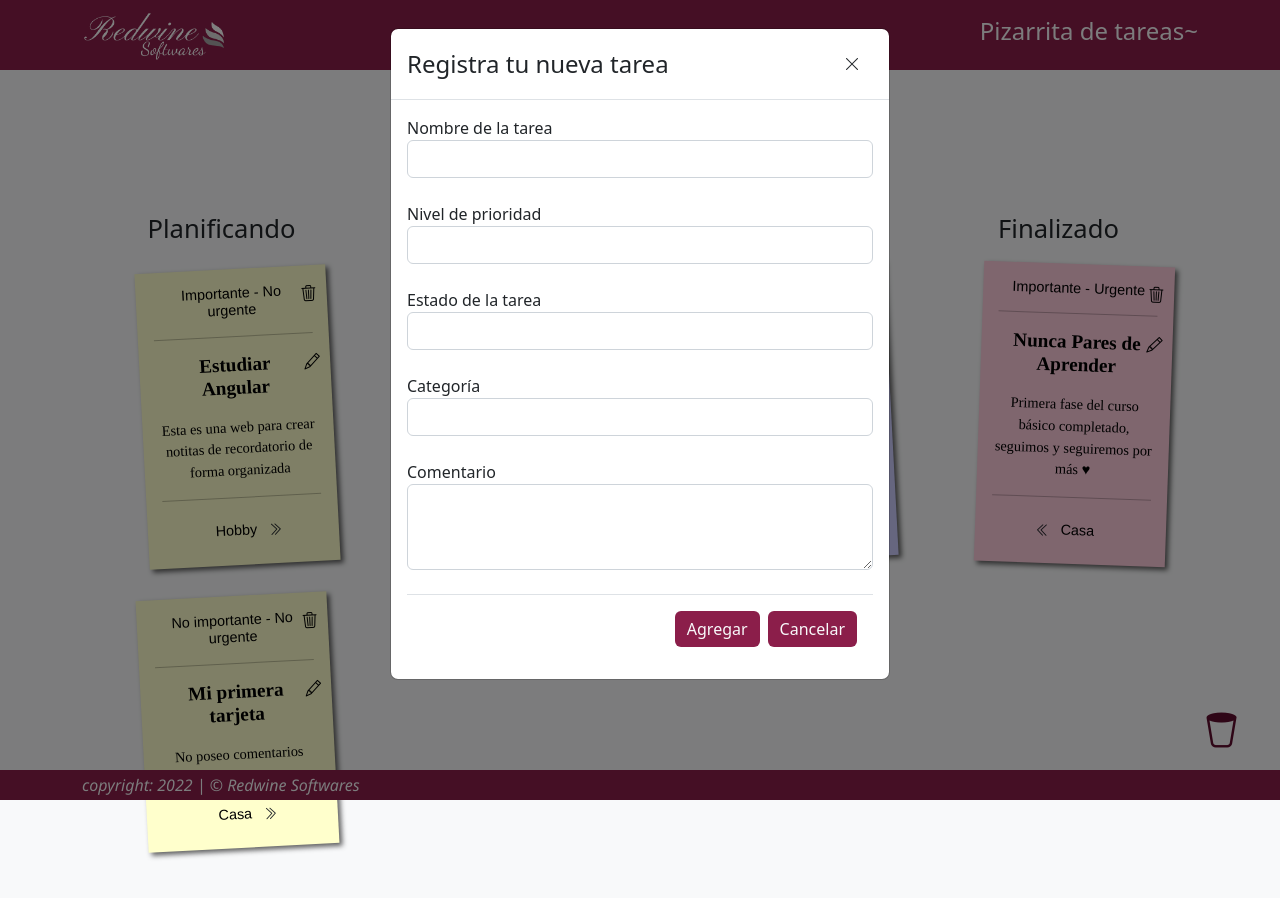
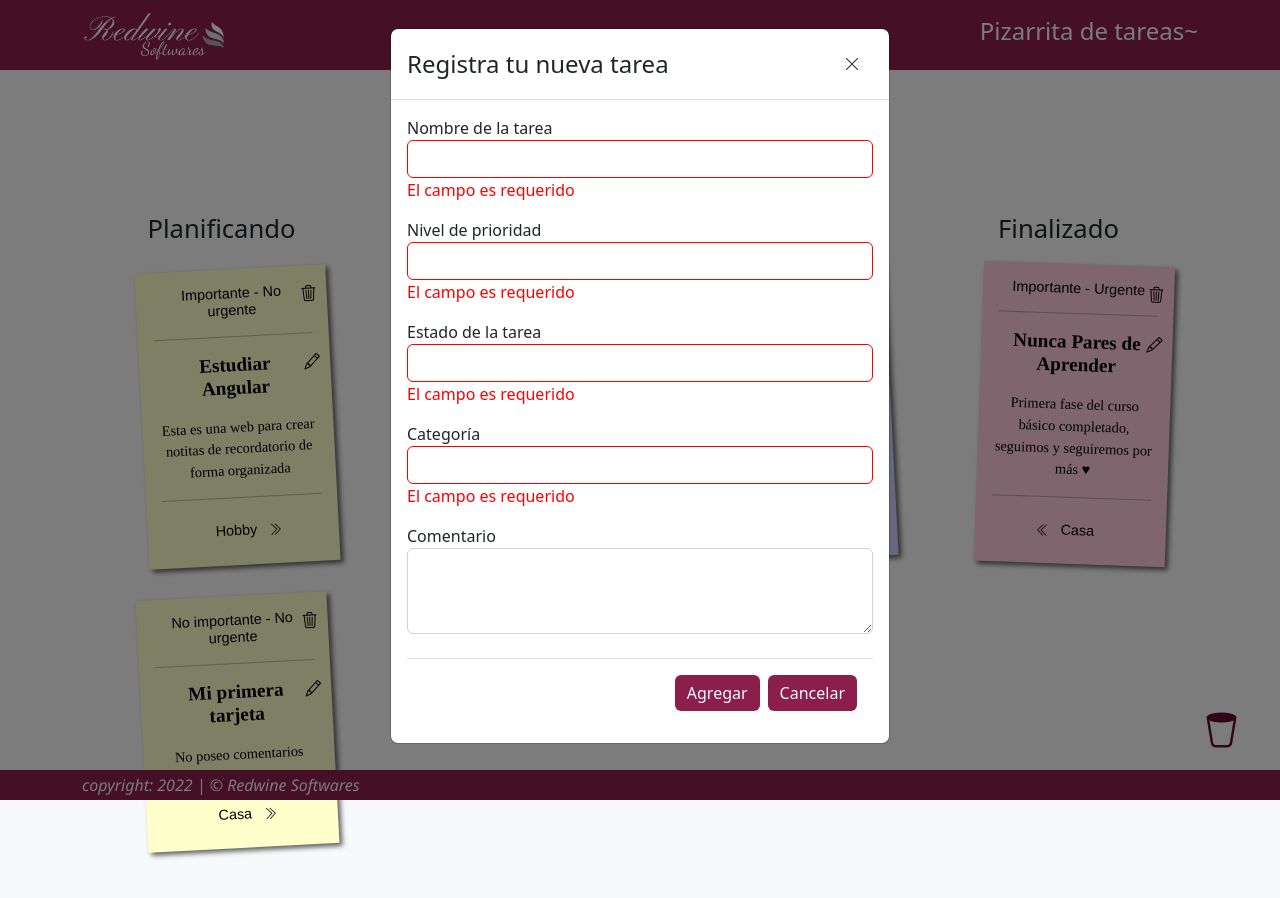
Before and after one commit to gestacio/pizarra_notitas, an Angular app: page / in a window 1280 px wide. Both pictures are taken after a click on the button "Clickeame para añadir una nueva notita c:". Shown: the top 898 px of the page. Built offline with nearby package versions, Linux system fonts and the light colour scheme.

Commit message:
falta corregir fomulario editar

```diff
--- a/package.json
+++ b/package.json
@@ -1,5 +1,5 @@
 {
-  "name": "my-store",
+  "name": "notitas",
   "version": "0.0.0",
   "scripts": {
     "ng": "ng",
--- a/src/app/app.component.html
+++ b/src/app/app.component.html
@@ -186,8 +186,136 @@
     <form>
       <div class="form-group">
         <label for="toDoName">Nombre de la tarea</label>
-        <input type="text" class="form-control" id="toDoName" name="name" [(ngModel)]="selectedName" required/>
-        <br />
+        <input
+        type="text"
+        class="form-control"
+        id="toDoName"
+        name="name"
+        [(ngModel)]="selectedName"
+        #inputName="ngModel"
+        [ngClass]="{
+          'valid': inputName.valid,
+          'invalid': inputName.invalid
+        }"
+        required/>
+        <p class="message-error" [class.invalid]="inputName.invalid">
+          El campo es requerido
+        </p>
+      </div>
+
+      <div class="form-group">
+        <label for="priority">Nivel de prioridad</label>
+        <select
+        class="form-control"
+        id="priority"
+        name="priority"
+        [(ngModel)]="selectedPriority"
+        #inputPriority="ngModel"
+        [ngClass]="{
+          'valid': inputPriority.valid,
+          'invalid': inputPriority.invalid
+        }"
+        required>
+          <option *ngFor="let priority of priorities" [value]="priority">
+            {{ priority }}
+          </option>
+        </select>
+        <p class="message-error" [class.invalid]="inputPriority.invalid">
+          El campo es requerido
+        </p>
+      </div>
+
+      <div class="form-group">
+        <label for="status">Estado de la tarea</label>
+        <select
+        class="form-control"
+        id="status" name="status"
+        [(ngModel)]="selectedStatus"
+        #inputStatus="ngModel"
+        [ngClass]="{
+          'valid': inputStatus.valid,
+          'invalid': inputStatus.invalid
+        }"
+        required>
+          <option *ngFor="let stat of status" [value]="stat">
+            {{ stat }}
+          </option>
+        </select>
+        <p class="message-error" [class.invalid]="inputStatus.invalid">
+          El campo es requerido
+        </p>
+      </div>
+
+      <div class="form-group">
+        <label for="category">Categoría</label>
+        <select
+        class="form-control"
+        id="category"
+        name="category"
+        [(ngModel)]="selectedCategory"
+        #inputCategory="ngModel"
+        [ngClass]="{
+          'valid': inputCategory.valid,
+          'invalid': inputCategory.invalid
+        }"
+        required>
+          <option *ngFor="let category of categories" [value]="category">
+            {{ category }}
+          </option>
+        </select>
+        <p class="message-error" [class.invalid]="inputCategory.invalid">
+          El campo es requerido
+        </p>
+      </div>
+
+      <div class="form-group">
+        <label for="comment">Comentario</label>
+        <textarea class="form-control" id="comment" rows="3" name="comment" [(ngModel)]="selectedComment"></textarea>
+      </div>
+      <br />
+
+      <div class="modal-footer">
+        <input type="submit" class="btn btn-primary text-light" (click)="addNotita(); " value="Agregar" />
+        <button type="button" class="btn btn-primary text-light" (click)="modalRef.hide()">Cancelar</button>
+      </div>
+    </form>
+  </div>
+</ng-template>
+
+
+<!-- modal -->
+<ng-template #modalEditNotita>
+  <div class="modal-header">
+    <h4 class="modal-title">
+      <span>Edita tu notita</span>
+    </h4>
+    <button class="btn " (click)="modalRef.hide()">
+      <i class="bi bi-x-lg"></i>
+    </button>
+  </div>
+  <div class="modal-body">
+    <form #formEditNotita="ngForm">
+      <div class="form-group">
+        <label for="toDoName">Nombre de la tarea</label>
+        <input
+        type="text"
+        class="form-control"
+        id="toDoName"
+        name="name"
+
+        value="{{selectedNotita.name}}"
+
+        (focus)="selectedName = selectedNotita.name"
+        [(ngModel)]="selectedName"
+        #inputName="ngModel"
+        [ngClass]="{
+          'valid': selectedName,
+          'invalid': !selectedName
+        }"
+        required/>
+        <p class="message-error" [class.invalid]="!selectedName">
+          El campo es requerido
+        </p>
       </div>
 
       <div class="form-group">
@@ -227,70 +355,7 @@
       <br />
 
       <div class="modal-footer">
-        <input type="submit" class="btn btn-primary text-light" (click)="addNotita(); " value="Agregar" />
-        <button type="button" class="btn btn-primary text-light" (click)="modalRef.hide()">Cancelar</button>
-      </div>
-    </form>
-  </div>
-</ng-template>
-
-
-<!-- modal -->
-<ng-template #modalEditNotita>
-  <div class="modal-header">
-    <h4 class="modal-title">
-      <span>Edita tu notita</span>
-    </h4>
-    <button class="btn " (click)="modalRef.hide()">
-      <i class="bi bi-x-lg"></i>
-    </button>
-  </div>
-  <div class="modal-body">
-    <form>
-      <div class="form-group">
-        <label for="toDoName">Nombre de la tarea</label>
-        <input type="text" class="form-control" id="toDoName" name="name" [(ngModel)]="selectedName" required/>
-        <br />
-      </div>
-
-      <div class="form-group">
-        <label for="priority">Nivel de prioridad</label>
-        <select class="form-control" id="priority" name="priority" [(ngModel)]="selectedPriority" required>
-          <option *ngFor="let priority of priorities" [value]="priority">
-            {{ priority }}
-          </option>
-        </select>
-      </div>
-
-      <br />
-      <div class="form-group">
-        <label for="status">Estado de la tarea</label>
-        <select class="form-control" id="status" name="status" [(ngModel)]="selectedStatus" required>
-          <option *ngFor="let stat of status" [value]="stat">
-            {{ stat }}
-          </option>
-        </select>
-      </div>
-
-      <br />
-      <div class="form-group">
-        <label for="category">Categoría</label>
-        <select class="form-control" id="category" name="category" [(ngModel)]="selectedCategory" required>
-          <option *ngFor="let category of categories" [value]="category">
-            {{ category }}
-          </option>
-        </select>
-      </div>
-      <br />
-
-      <div class="form-group">
-        <label for="comment">Comentario</label>
-        <textarea class="form-control" id="comment" rows="3" name="comment" [(ngModel)]="selectedComment"></textarea>
-      </div>
-      <br />
-
-      <div class="modal-footer">
-        <input type="submit" class="btn btn-primary text-light" (click)="editNotita(); " value="Editar" />
+        <input [disabled]="formEditNotita.invalid" type="submit" class="btn btn-primary text-light" (click)="editNotita(); " value="Editar" />
         <button type="button" class="btn btn-primary text-light" (click)="modalRef.hide()">Cancelar</button>
       </div>
     </form>
--- a/src/app/app.component.scss
+++ b/src/app/app.component.scss
@@ -3,10 +3,10 @@
 * {
   // --main-color: rgb(255, 204, 252);
   // --main-color: rgb(218, 16, 174);
-  --main-color: #8B1E4A;
+  --main-color: #8b1e4a;
 }
 
-.header{
+.header {
   background-color: var(--main-color);
   padding: 0px;
   // color: black;
@@ -29,9 +29,9 @@
   background-color: var(--main-color);
   color: black;
   border: none;
-  -moz-transition: -moz-transform .10s linear;
-  -o-transition: -o-transform .10s linear;
-  -webkit-transition: -webkit-transform .10s linear;
+  -moz-transition: -moz-transform 0.1s linear;
+  -o-transition: -o-transform 0.1s linear;
+  -webkit-transition: -webkit-transform 0.1s linear;
 }
 
 .btn-primary:hover {
@@ -45,7 +45,6 @@
 .display-6 {
   font-size: 160%;
 }
-
 
 // -------------------------
 ul,
@@ -75,18 +74,18 @@ ul li {
   // width:10em;
   padding: 1em;
   -moz-box-shadow: 3px 3px 5px rgba(33, 33, 33, 1);
-  -webkit-box-shadow: 3px 3px 5px rgba(33, 33, 33, .7);
-  box-shadow: 3px 3px 5px rgba(33, 33, 33, .7);
-  -moz-transition: -moz-transform .15s linear;
-  -o-transition: -o-transform .15s linear;
-  -webkit-transition: -webkit-transform .15s linear;
+  -webkit-box-shadow: 3px 3px 5px rgba(33, 33, 33, 0.7);
+  box-shadow: 3px 3px 5px rgba(33, 33, 33, 0.7);
+  -moz-transition: -moz-transform 0.15s linear;
+  -o-transition: -o-transform 0.15s linear;
+  -webkit-transition: -webkit-transform 0.15s linear;
 }
 
 ul li h2 {
   font-size: 120%;
   font-weight: bold;
   padding-bottom: 10px;
-  font-family: 'Times New Roman', Times, serif;
+  font-family: "Times New Roman", Times, serif;
 }
 
 ul li h6 {
@@ -96,7 +95,7 @@ ul li h6 {
 
 ul li p {
   font-family: "Segoe Script";
-  font-size:90%;
+  font-size: 90%;
 }
 
 ul li.porhacer {
@@ -138,9 +137,9 @@ ul li.finalizado {
 }
 
 ul li:hover {
-  box-shadow: 5px 5px 7px rgba(0, 0, 0, .7);
-  -moz-box-shadow: 5px 5px 7px rgba(0, 0, 0, .7);
-  -webkit-box-shadow: 5px 5px 7px rgba(0, 0, 0, .7);
+  box-shadow: 5px 5px 7px rgba(0, 0, 0, 0.7);
+  -moz-box-shadow: 5px 5px 7px rgba(0, 0, 0, 0.7);
+  -webkit-box-shadow: 5px 5px 7px rgba(0, 0, 0, 0.7);
   -webkit-transform: scale(1.05);
   -moz-transform: scale(1.05);
   -o-transform: scale(1.05);
@@ -148,11 +147,9 @@ ul li:hover {
   z-index: 5;
 }
 
-
 .copyright {
-  font-family: 'Segoe UI', Tahoma, Geneva, Verdana, sans-serif;
+  font-family: "Segoe UI", Tahoma, Geneva, Verdana, sans-serif;
 }
-
 
 .recycleBin {
   position: fixed;
@@ -161,3 +158,40 @@ ul li:hover {
   color: #5f0d2e;
   font-size: 250%;
 }
+
+// .form-control {
+//   border-color: var(--main-color);
+// }
+
+.form-control.invalid {
+  border-color: #ff0000;
+}
+
+.form-control.valid {
+  border-color: green;
+}
+
+.form-control:focus {
+  border-color: var(--main-color);
+  box-shadow: inset 0 1px 1px rgba(0, 0, 0, 0.075),
+    0 0 8px rgba(143, 0, 55, 0.6);
+  &.invalid {
+    border-color: red;
+    box-shadow: inset 0 1px 1px rgba(0, 0, 0, 0.075),
+      0 0 8px rgba(255, 0, 0, 0.6);
+  }
+  &.valid {
+    border-color: green;
+    box-shadow: inset 0 1px 1px rgba(0, 0, 0, 0.075),
+    0 0 8px rgb(0, 124, 10);
+
+  }
+}
+
+.message-error {
+  opacity: 0;
+  &.invalid {
+    opacity: 1;
+    color: #ff0000;
+  }
+}
```
Also changed, not shown: src/app/app.component.ts (+4 -3 lines), 1 other file (tests, documents, lock files or other folders).
